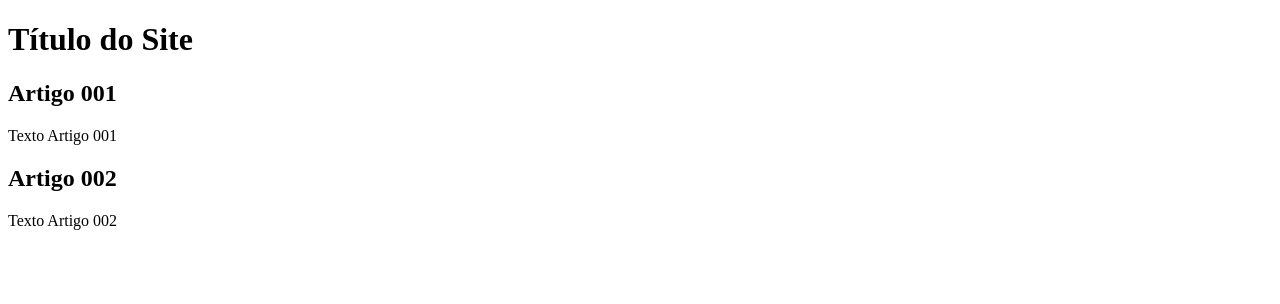
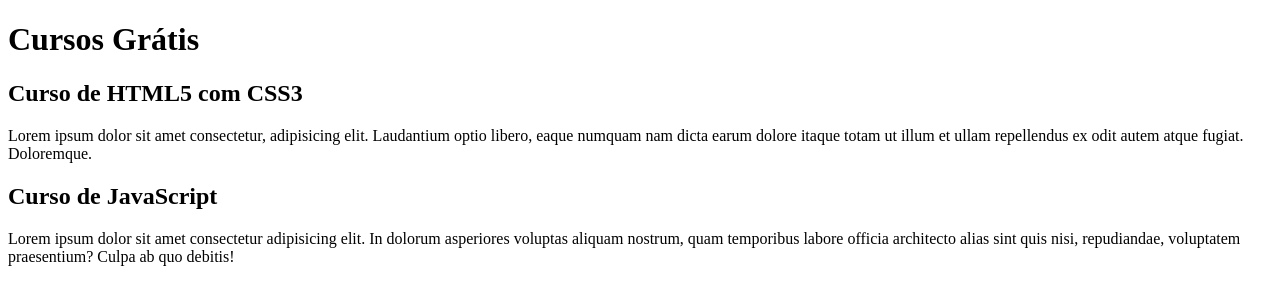
Before and after one commit to PauloV-Almeida/projeto-site, a plain HTML site: page index.html in a window 1280 px wide. Drawn offline with Linux system fonts and the light colour scheme.

Commit message:
comecei a escrever o conteúdo

```diff
--- a/index.html
+++ b/index.html
@@ -10,15 +10,15 @@
 <body>
     <main>
         <header>
-            <h1>Título do Site</h1>
+            <h1>Cursos Grátis</h1>
         </header>
         <article>
-            <h2>Artigo 001</h2>
-            <p>Texto Artigo 001</p>
+            <h2>Curso de HTML5 com CSS3</h2>
+            <p>Lorem ipsum dolor sit amet consectetur, adipisicing elit. Laudantium optio libero, eaque numquam nam dicta earum dolore itaque totam ut illum et ullam repellendus ex odit autem atque fugiat. Doloremque.</p>
         </article>
         <article>
-            <h2>Artigo 002</h2>
-            <p>Texto Artigo 002</p>
+            <h2>Curso de JavaScript</h2>
+            <p>Lorem ipsum dolor sit amet consectetur adipisicing elit. In dolorum asperiores voluptas aliquam nostrum, quam temporibus labore officia architecto alias sint quis nisi, repudiandae, voluptatem praesentium? Culpa ab quo debitis!</p>
         </article>
     </main>
 
```
